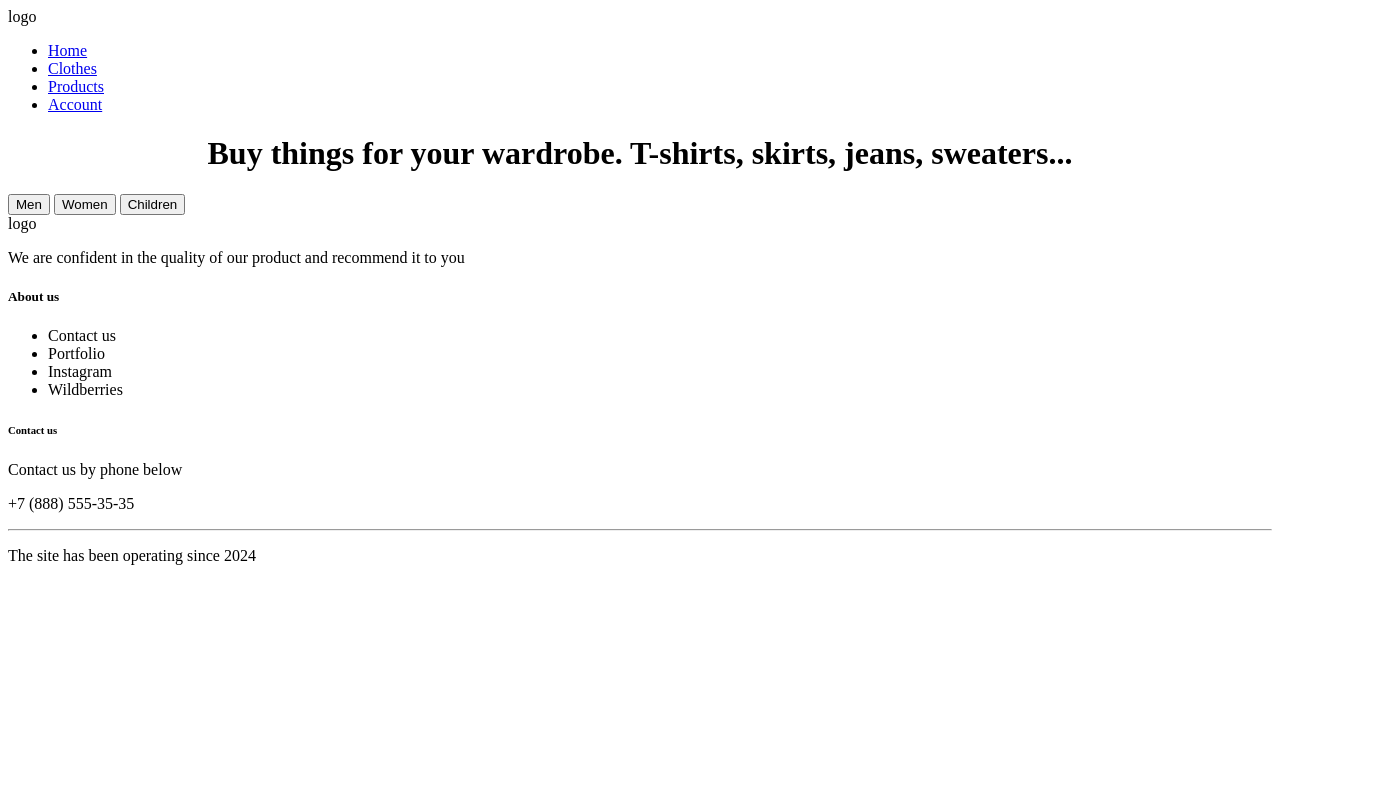
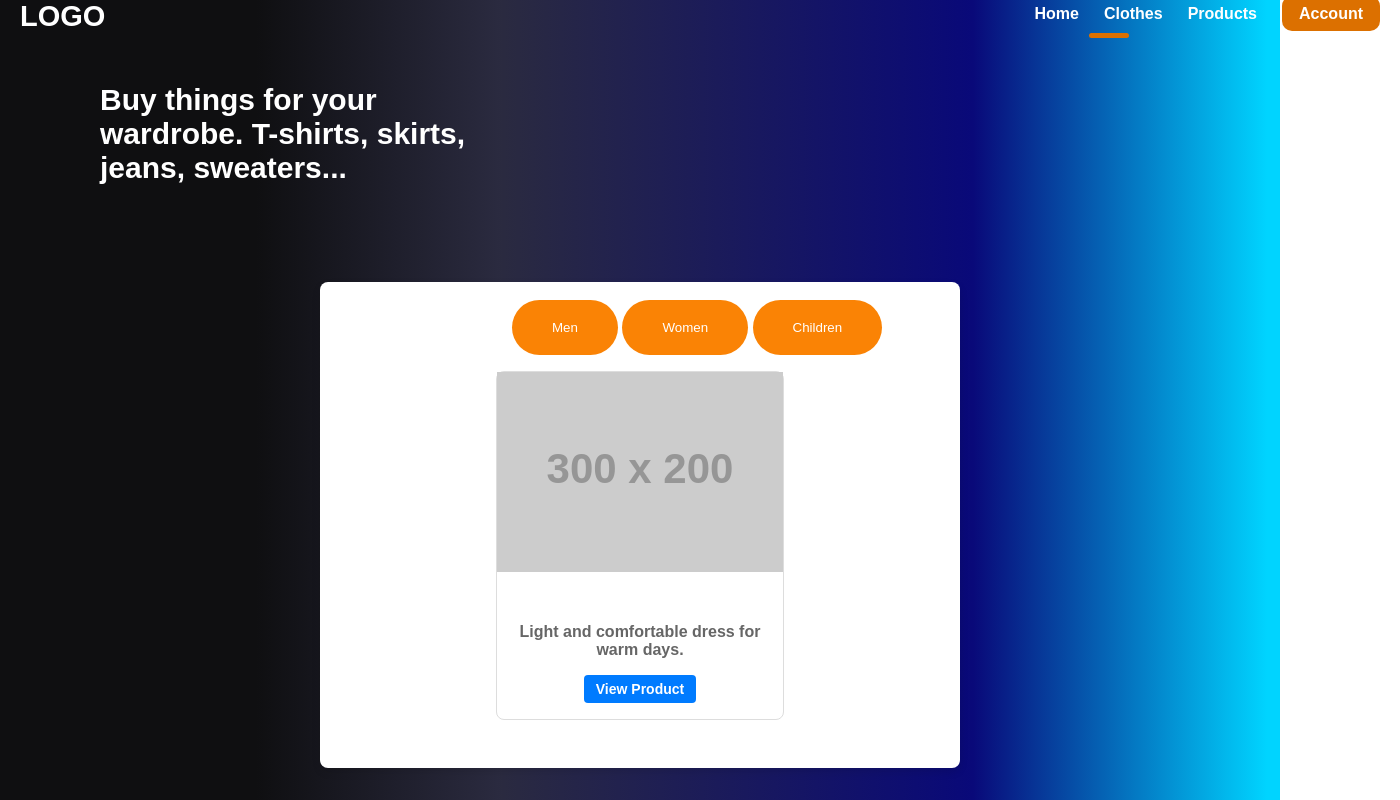
Before and after one commit to Albert342545346/Site-html, a plain HTML site: page Clothes.html in a window 1280 px wide. Both pictures are taken after a click on the button "Women". Shown: the top 800 px of the page, 1400 px wide, since content can reach past the window. Drawn offline with Linux system fonts and the light colour scheme; files that its build step writes are made by us from their sources; placeholder pictures from the web are drawn by us.

Commit message:
Update Clothes.html

```diff
--- a/Clothes.html
+++ b/Clothes.html
@@ -2,10 +2,10 @@
 <html lang="en">
 <head>
     <meta charset="UTF-8">
-    <meta http-equiv="X-UA-Compatible" content="IE=edge">
     <meta name="viewport" content="width=device-width, initial-scale=1.0">
     <title>Shop Website</title>
-    <link rel="stylesheet" href="main.css">
+    <link rel="stylesheet" href="/css/clothes.css">
+    <link rel="stylesheet" href="/css/main.css">
 </head>
 <body>
     <div class="wrapper">
@@ -13,7 +13,7 @@
             <span class="logo">logo</span>
             <nav>
                 <ul>
-                <li><a href="index.html">Home</a></li>
+                    <li><a href="/">Home</a></li>
                     <li class="active"><a href="Clothes.html">Clothes</a></li>
                     <li><a href="Products.html">Products</a></li>
                     <li class="btn"><a href="Account.html">Account</a></li>
@@ -21,17 +21,50 @@
             </nav>
         </header>
 
-
-    <div class="hero-Clothes.container">
+        <div class="hero-Clothes">
             <div class="info">
-            <h1 align="center">Buy things for your wardrobe. T-shirts, skirts, jeans, sweaters...</h1>
+                <h1>Buy things for your wardrobe. T-shirts, skirts, jeans, sweaters...</h1>
             </div>
         </div>
 
         <div class="okno">
-        <button class="btn">Men</button>
-        <button class="btn">Women</button>
-        <button class="btn">Children</button>
+            <button class="btn" data-category="men">Men</button>
+            <button class="btn" data-category="women">Women</button>
+            <button class="btn" data-category="children">Children</button>
+        </div>
+
+        <!-- Контейнеры с товарами -->
+        <div id="men-products" class="products-container">
+            <div class="card" style="width: 18rem;">
+                <img src="https://via.placeholder.com/300x200?text=Men+T-Shirt" class="card-img-top" alt="Men T-Shirt">
+                <div class="card-body">
+                    <h5 class="card-title">Men T-Shirt</h5>
+                    <p class="card-text">Classic cotton t-shirt for everyday wear.</p>
+                    <a href="#" class="btn">View Product</a>
+                </div>
+            </div>
+        </div>
+
+        <div id="women-products" class="products-container">
+            <div class="card" style="width: 18rem;">
+                <img src="https://via.placeholder.com/300x200?text=Women+Dress" class="card-img-top" alt="Women Dress">
+                <div class="card-body">
+                    <h5 class="card-title">Summer Dress</h5>
+                    <p class="card-text">Light and comfortable dress for warm days.</p>
+                    <a href="#" class="btn">View Product</a>
+                </div>
+            </div>
+        </div>
+
+        <div id="children-products" class="products-container">
+            <div class="card" style="width: 18rem;">
+                <img src="https://via.placeholder.com/300x200?text=Kids+Outfit" class="card-img-top" alt="Kids Outfit">
+                <div class="card-body">
+                    <h5 class="card-title">Kids Set</h5>
+                    <p class="card-text">Soft and colorful outfit for children.</p>
+                    <a href="#" class="btn">View Product</a>
+                </div>
+            </div>
         </div>
     </div>
 
@@ -59,7 +92,17 @@
         <hr>
         <p>The site has been operating since 2024</p>
     </footer>
+
+    <script>
+        document.querySelectorAll('.btn[data-category]').forEach(button => {
+            button.addEventListener('click', () => {
+                const category = button.getAttribute('data-category');
+                document.querySelectorAll('.products-container').forEach(container => {
+                    container.style.display = 'none';
+                });
+                document.getElementById(`${category}-products`).style.display = 'block';
+            });
+        });
+    </script>
 </body>
-
-
 </html>
```
Lines whose indentation alone changed are shown as unchanged.
